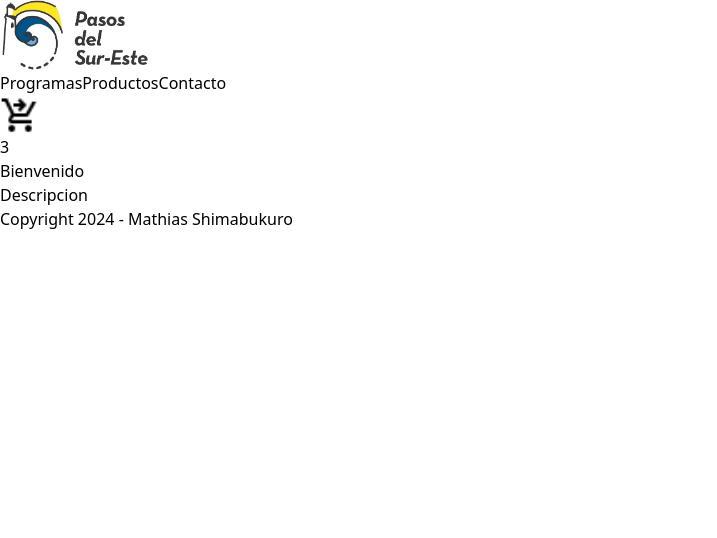
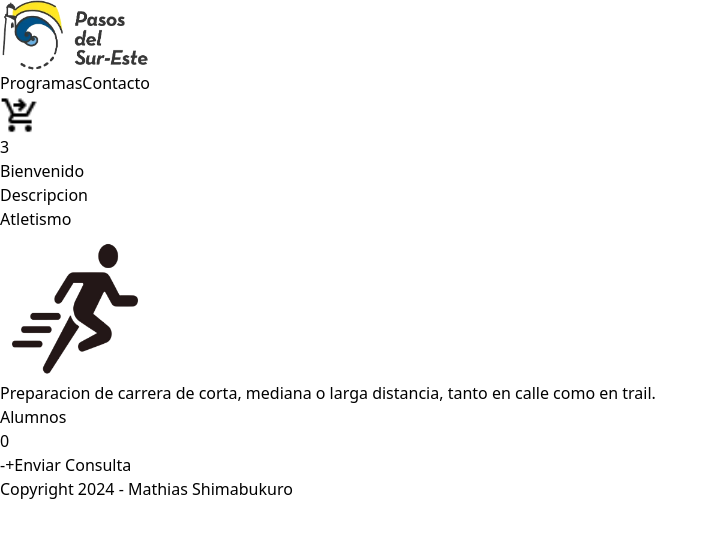
Before and after one commit to MathiasShT/PasosdelSurEste-React, a React (Vite) app: page /1 in a window 1280 px wide. Shown: the top 538 px of the page, without its empty margins (0-717 px from the left). Built offline with nearby package versions, Linux system fonts and the light colour scheme.

Commit message:
uplifting e inputs

```diff
--- a/package.json
+++ b/package.json
@@ -14,7 +14,8 @@
     "lucide-react": "^0.363.0",
     "react": "^18.2.0",
     "react-dom": "^18.2.0",
-    "react-router-dom": "^6.22.3"
+    "react-router-dom": "^6.22.3",
+    "sweetalert2": "^11.10.8"
   },
   "devDependencies": {
     "@types/react": "^18.2.64",
--- /dev/null
+++ b/src/Contador.jsx
@@ -0,0 +1,31 @@
+import React, { useState } from 'react'
+
+function Contador(props) {
+    const [numero, setNumero] = useState(0)
+
+    const aumentar = () => {
+        setNumero(numero + 1)
+    }
+
+    const disminuir = () => {
+        setNumero(numero - 1)
+    }
+
+    const consultar = () => {
+        props.onConsulta(numero)
+    }
+
+  return (
+    <>
+    <h3>Alumnos</h3>
+    <p>{numero}</p>
+    <button onClick={disminuir}>-</button>
+    <button onClick={aumentar}>+</button>
+    <button onClick={consultar}>Enviar Consulta</button>
+
+
+    </>
+  )
+}
+
+export default Contador
--- /dev/null
+++ b/src/Input.jsx
@@ -0,0 +1,12 @@
+import React from 'react'
+
+function Input({id = "Prueba", type = "text", placeholder="Escriba un mensaje...", text="Categoria"}) {
+  return (
+    <div className='flex flex-col gap-2'>
+        <label htmlFor={id} className='text-black text-bold'>{text}</label>
+        <input type={type} placeholder={placeholder} className='text-black rounded-md shadow-md p-2'/>
+    </div>
+  )
+}
+
+export default Input
--- a/src/ProgramCard.jsx
+++ b/src/ProgramCard.jsx
@@ -4,7 +4,6 @@ import { Link } from 'react-router-dom'
 
 function ProgramCard({program}) {
 
-  console.log(program)
   const {name, img, id} = program
   return (
     <div className='hover:scale-105 group program-card'>
--- a/src/ProgramDatabase.js
+++ b/src/ProgramDatabase.js
@@ -2,7 +2,7 @@ export const data = [
     {
         "id": 1,
         "name": "Atletismo",
-        "img": "./atletismo.webp",
+        "img": "/atletismo.webp",
         "description": "Preparacion de carrera de corta, mediana o larga distancia, tanto en calle como en trail."
 
     },
--- a/src/componentes/Navbar.jsx
+++ b/src/componentes/Navbar.jsx
@@ -8,7 +8,6 @@ function Header (){
         </Link>
     <nav className="md:gap-4 md:flex">
       <Link to="/Programas">Programas</Link>
-      <Link to="/Productos">Productos</Link>
       <Link to="/Contacto">Contacto</Link>
       <img src="/Shoppingcart.png" height={30} width={40} id="carrito" alt="Shopping Cart" />
       <p>3</p>
--- a/src/pages/Contacto.jsx
+++ b/src/pages/Contacto.jsx
@@ -1,14 +1,18 @@
 import React from 'react'
+import Input from '../Input'
+
+
 
 export default function Contacto() {
   return (
     <>
     <h2>Contacto</h2>
     <form>
-      <input type="text" placeholder='Nombre'/>
-      <input type="email" placeholder='eMail' />
-      <input type="text" placeholder='Celular' />
-      <button>Enviar</button>
+      <Input id='name' text='Nombre' placeholder='Nombre y apellido'/>
+      <Input id='email' text='Email' type="email" placeholder='eMail' />
+      <Input id='telefono' text='Celular' type="text" placeholder='Solo numeros' />
+      <Input id='mensaje' text='Mensaje' type="text" placeholder='Escriba un mensaje' />
+      <button className='bg-royalblue-500 text-white rounded p-2 border shadow-md'>Enviar</button>
 
     </form>
     </>
--- a/src/pages/ItemListDetail.jsx
+++ b/src/pages/ItemListDetail.jsx
@@ -2,10 +2,20 @@ import React from 'react'
 import { useEffect, useState } from 'react'
 import { useParams } from 'react-router-dom'
 import { data } from '../ProgramDatabase'
+import Contador from '../Contador'
+import Swal from 'sweetalert2'
+
 
 
 function Descripcion() {
-const {id} = useParams()
+  const [consulta, setConsulta] = useState(false)
+  const [alumnos, setAlumnos] = useState(0)
+  const onConsulta = (consulta) => {
+    setAlumnos(alumnos)
+    setConsulta(true)
+
+  }
+  const { id } = useParams()
   const [disciplina, setDisciplina] = useState({})
   useEffect(() => {
     const miPromesa = new Promise((res) => {
@@ -14,18 +24,28 @@ useEffect(() => {
     miPromesa.then((res) => {
 
       const value = res.find(element => element.id === parseInt(id, 10))
-    setDisciplina(descripcion)
+      setDisciplina(value)
     })
-},[])
+  }, [])
 
   return (
     <>
       <h2>Descripcion</h2>
       <h3>{disciplina.name}</h3>
-    <img src={disciplina.img} alt={disciplina.name} />
+      <img src={disciplina.img} alt={disciplina.name} height={150} width={150} />
       <p>{disciplina.description}</p>
+      {consulta ? Swal.fire({
+        position: "center",
+        icon: "success",
+        title: "Se envio su consulta",
+        showConfirmButton: false,
+        timer: 3000
+      }) : <Contador onConsulta={onConsulta} />}
+
     </>
   )
 }
 
+
+
 export default Descripcion
```
Also changed, not shown: 1 other file (tests, documents, lock files or other folders). Lines whose indentation alone changed are shown as unchanged.
